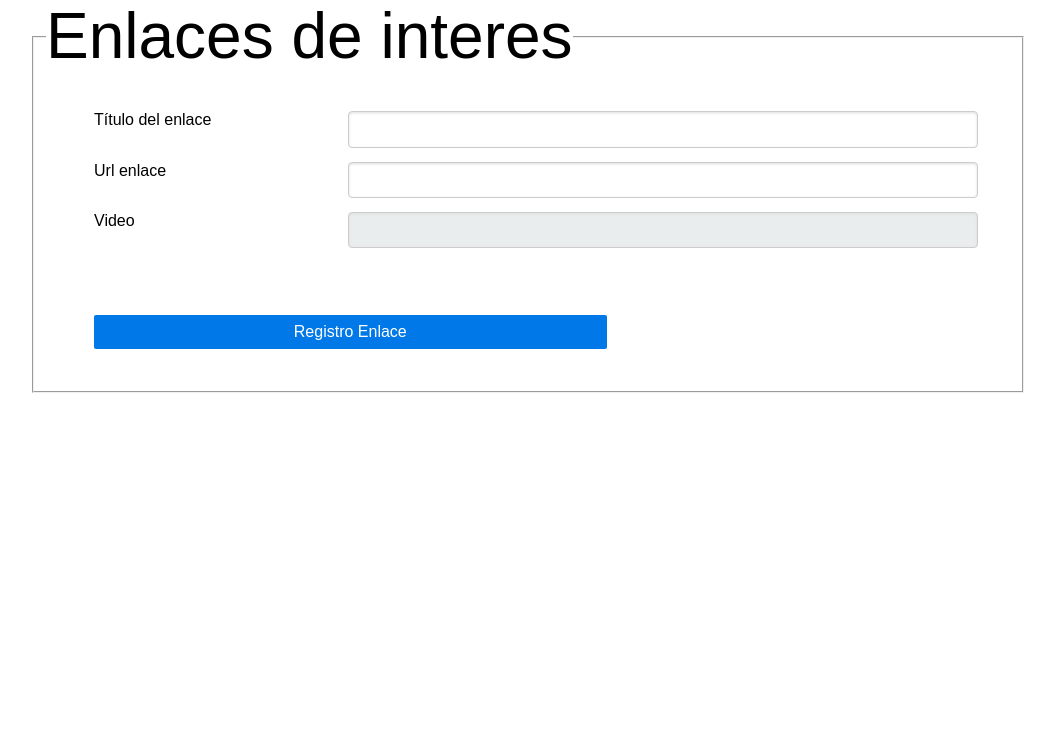
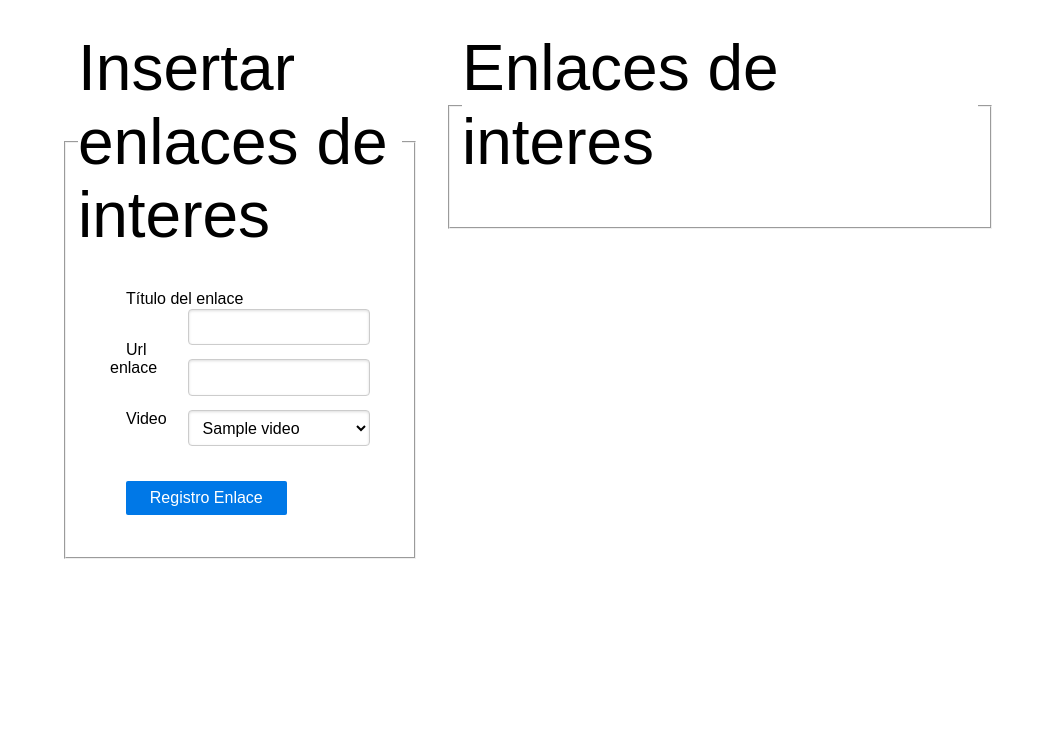
Before and after one commit to jmtomeX/Desarrollo-web-en-entorno-servidor, a PHP site: page /enlaces_interes/enlaces_vista.php in a window 1280 px wide. Shown: the part 96-832 px from the top of the page, without its empty margins (0-1055 px from the left). Run offline with PHP 8.4, Linux system fonts and the light colour scheme; the visitor is signed in with stand-in values (Sample User, id 1); tables that the repository leaves empty or names only in its code hold one stand-in row (values such as "Sample post"); data that the repository does not hold is empty; some libraries are stand-ins or nearby versions.

Commit message:
Añadido mostrar enlaces

```diff
--- a/ejer_05_intranet/enlaces_interes/enlaces_vista.php
+++ b/ejer_05_intranet/enlaces_interes/enlaces_vista.php
@@ -1,5 +1,20 @@
 <?php
 require '../global.php';
+$id = 0;
+if (isset($_GET['id'])) {
+    $id = $_GET['id'];
+}
+require "../conection.php";
+if ($id>0) {
+    $sql = "SELECT titulo FROM videos WHERE id = '$id'";
+    $datos = mysqli_query($conx,$sql);
+    if($fila = mysqli_fetch_assoc($datos)) {
+        $titulo = $fila["titulo"];
+    }
+} else {
+    $sql = "SELECT id,titulo FROM videos order by titulo Asc";
+    $datos = mysqli_query($conx,$sql);
+}
 ?>
 <!DOCTYPE html>
 <html lang="en">
@@ -14,38 +29,63 @@ require '../global.php';
 <?php
     include '../includes/menu.txt';
     ?>
-     <fieldset>
-        <legend class="title">Enlaces de interes</legend>
-        <form action="controler.php?op=1" method="POST" class="pure-form box--flex">
-<?php
-if (!isset($_GET['msg'])) {
-    $_GET['msg'] = "";
-}
-$id = 0;
-if (isset($_GET['id'])) {
-    $id = $_GET['id'];
-}
-require "../conection.php";
-if ($id>0) {
-    $sql = "SELECT titulo FROM videos WHERE id = '$id'";
-    $datos = mysqli_query($conx,$sql);
-    if($fila = mysqli_fetch_assoc($datos)) {
-        $titulo = $fila["titulo"];
-    }
-} else {
-    $sql = "SELECT titulo FROM videos order by titulo Asc";
-}
+   <div class="pure-g">
+<article class="pure-u-md-2-5">
+<fieldset>
+        <legend class="title">Insertar enlaces de interes</legend>
+        <form action="./controler.php?op=1" method="POST" class="pure-form box--flex">
+        <?php if ($id>0) { ?>
+        <input type="hidden" name="video_id" value="<?php echo $id; ?>"/>
+        <?php }
+        if (isset($_GET['msg'])) echo $_GET['msg'];
+        ?>
 
-?>
     <p><label for="titulo_enlace">Título del enlace</label><input type= "text" name="titulo_enlace" id="titulo_enlace"  value="" class="input--large"></p>
     <p><label for="enlace">Url enlace</label><input type= "text" name="enlace" id="enlace" value="" class="input--large"></p>
-    <p><label for="enlaces">Video</label><input type= "text" name="enlace" id="enlace" class="input--large" value="<?php echo  $titulo;?>" disabled></p>
-
+    <p><label for="enlaces">Video</label>
+    <?php if ($id>0) { ?>
+    <input type= "text" class="input--large" value="<?php echo  $titulo;?>" disabled></p>
+    <?php } else {  ?>
+    <select class="input--large" name="video_id">
+        <?php
+        // insertar los titulos
+        while ($fila = mysqli_fetch_assoc($datos)) {
+            $vid_id = $fila["id"];
+            $vid_titulo = $fila["titulo"];  ?>
+            <option value="<?php echo $vid_id; ?>"><?php echo $vid_titulo; ?></option>
+        <?php } ?>
+    </select>
+    <?php }  ?>
 </p>
-    <br><br>
+    <br>
+    <br>
     <input type="submit" value="Registro Enlace" class="pure-button pure-button-primary margin">
     </form>
 </fieldset>
+</article>
+
+<article class="pure-u-md-3-5">
+<fieldset>
+        <legend class="title">Enlaces de interes</legend>
+                <?php
+                    $sql = "SELECT * FROM enlaces_videos WHERE enl_video_id = '$id'";
+                    require "../conection.php";
+                    $datos = mysqli_query($conx,$sql);
+                    echo "<ul>";
+                    while($linea = mysqli_fetch_assoc($datos)){
+                        //enl_id	enl_titulo	enl_url
+                       $enl_id = $linea['enl_id'];
+                       $enl_titulo = $linea['enl_titulo'];
+                       $enl_url = $linea['enl_url'];
+                      echo "<li><a href='$enl_url' target='_blank'>$enl_titulo</a></li>
+                      <a href='delete_video.php?id=$id'><i class='fas fa-trash-alt'></i></a></a> ";
+
+
+                    };
+                    echo "</ul>";
+                ?>
+        </fieldset>
+</article>
 
 
 </body>
--- a/ejer_05_intranet/videos/intranet2.php
+++ b/ejer_05_intranet/videos/intranet2.php
@@ -59,13 +59,13 @@ if (!isset($_GET['msg'])) {
         $id = $fila["id"];
     //echo "Video: ".$fila["titulo"]." url: ".$fila["vid_url"]."<br>";
     echo "<h3><i class='fas fa-video'></i> ".$fila["titulo"]."</h3>".$fila["vid_url"]."<div src='".$fila['vid_url']."'>
-    <a href='delete_video.php?id=$id'><i class='fas fa-trash-alt'></i></a></a>
+    <a href='delete_video.php?id=$id'><i class='fas fa-trash-alt'></i></a>
 
     <img src='https://img.youtube.com/vi/". $fila['vid_url'] ."/0.jpg' width= '200'/>
     <a href='controller.php?id=$id&op=3' onclick = \"return confirm('¿Desea eliminar?')\"><i class='fas fa-trash-alt'></i></a>
 
     <a href='update_video.php?id=$id'><i class='fas fa-edit'></i></a>
-    <a href='../enlaces_interes/enlaces_vista.php?id=$id&op=4'><i class='fas fa-info-circle'></i></a>
+    <a href='../enlaces_interes/enlaces_vista.php?id=$id'><i class='fas fa-info-circle'></i></a>
 </div>
 
     <br>";
```
Also changed, not shown: ejer_05_intranet/enlaces_interes/controler.php (+22 -5 lines).
